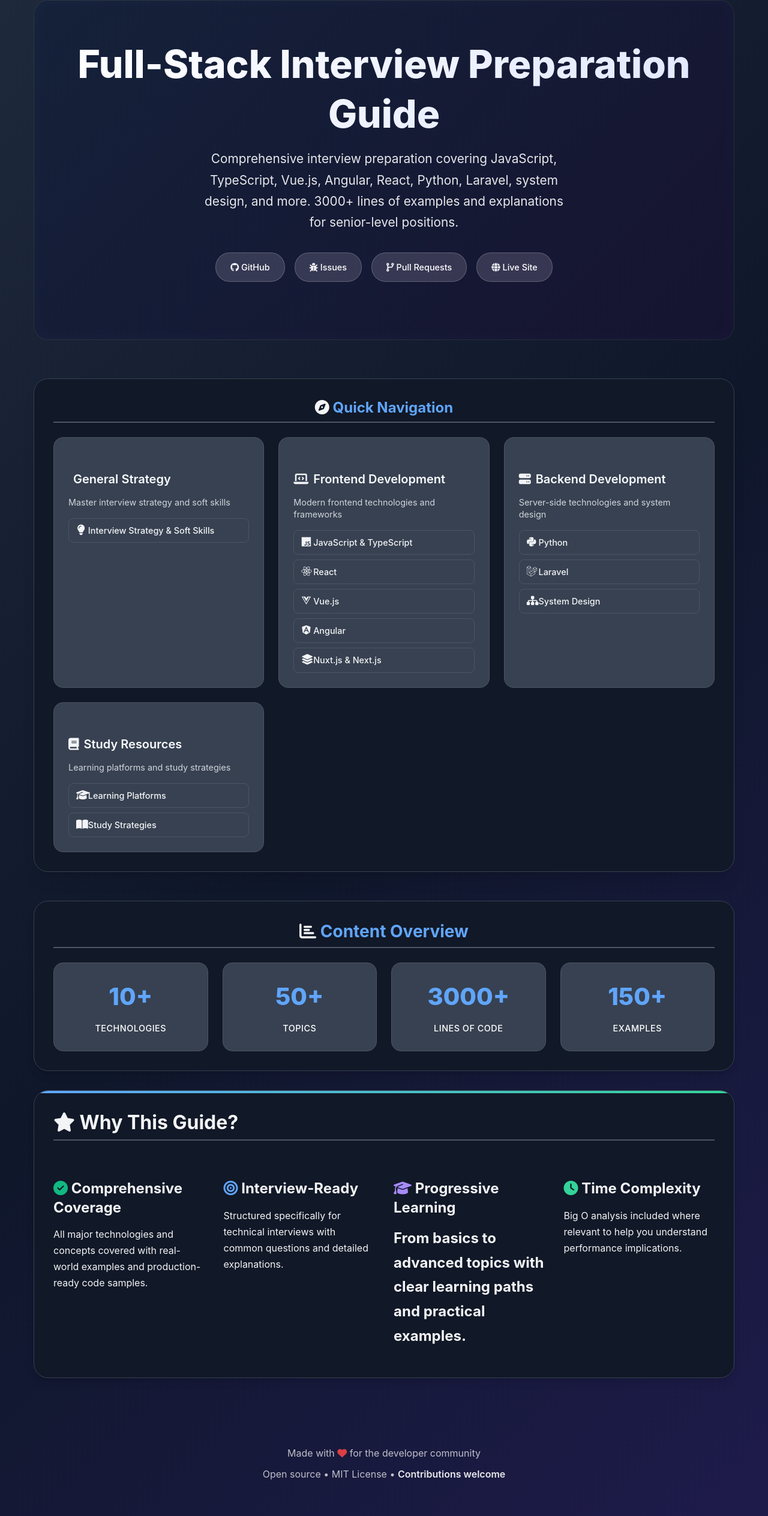
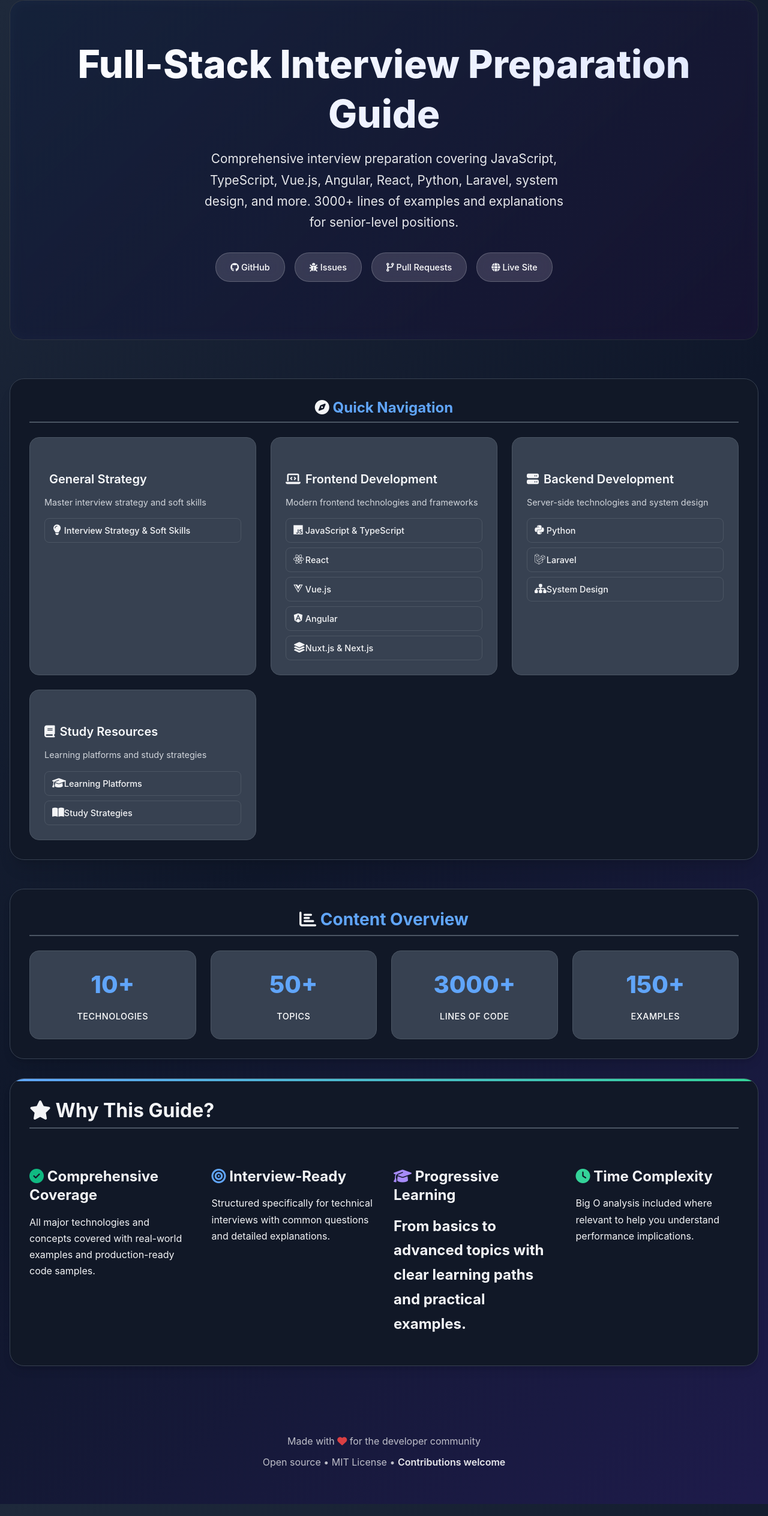
Before and after one commit to saadbinzia/full-stack-interview-preparation, a Jekyll site: the page index.html, which Jekyll copies as it is, in a window 1280 px wide. Shown: the whole page at 60% size. Built offline with Jekyll 4.4.1, drawn with Linux system fonts in a browser that asks for light colours.

Commit message:
Increase container max-width to 1400px to accommodate wider sidebar and maintain proper alignment

```diff
--- a/assets/css/style.css
+++ b/assets/css/style.css
@@ -106,7 +106,7 @@ body {
 
 /* Container */
 .container {
-  max-width: 1200px;
+  max-width: 1400px;
   margin: 0 auto;
   padding: 0 var(--space-4);
 }
```
